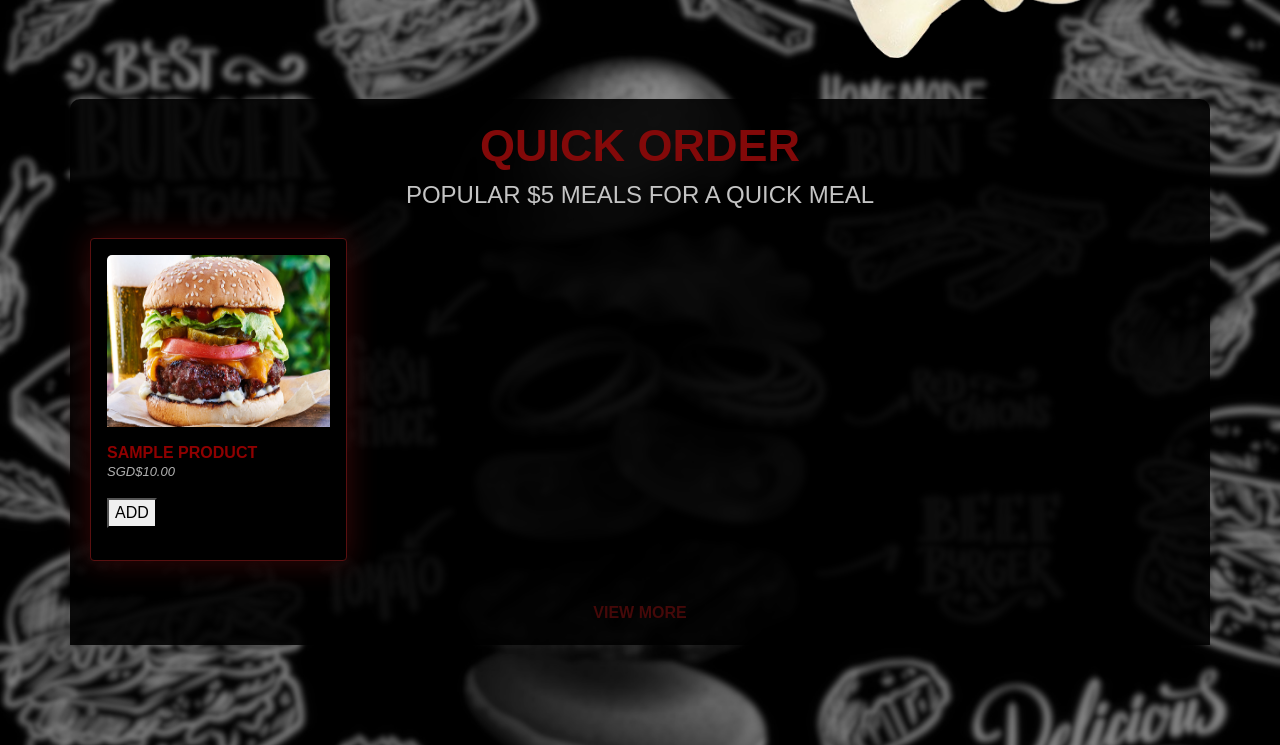
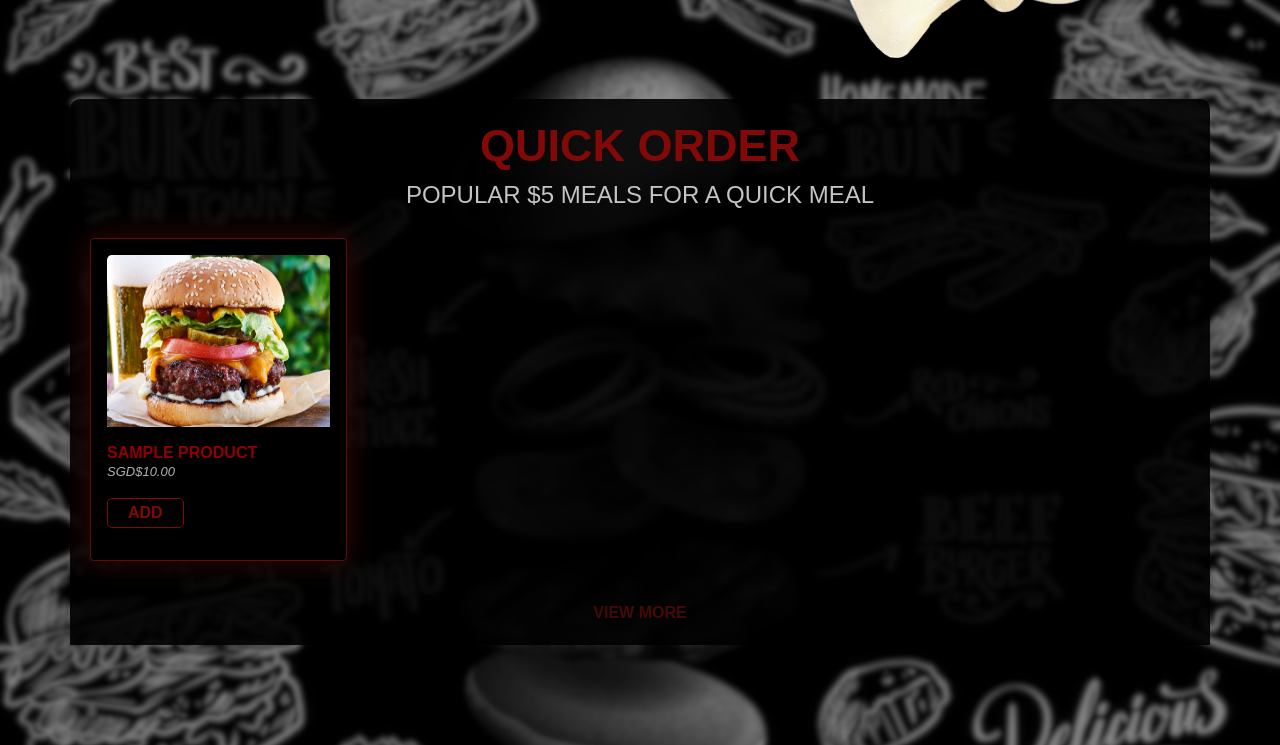
Before and after one commit to Kanahora/Dains, a Flask app: template templates/index.html in a window 1280 px wide. Shown: the part 712-1457 px from the top of the page. Run offline with Flask 2, Linux system fonts and the light colour scheme; the template is opened without the code that fills it: most values are stand-ins (such as "Sample title", 1, 10 or a date in 2020); some libraries are stand-ins or nearby versions.

Commit message:
Update index.css

```diff
--- a/static/stylesheets/index.css
+++ b/static/stylesheets/index.css
@@ -105,6 +105,26 @@
 	font-weight: 600;
 	text-transform: uppercase;
 }
+#quick-order .content .cards .card .card-body .quickorder-button {
+	font-weight: bold;
+	border-radius: 5px;
+	padding: 2px;
+	border: 1px solid rgb(131, 9, 9);
+	color: rgb(131, 9, 9);
+	background-color: rgb(0, 0, 0);
+	padding-left: 20px;
+	padding-right: 20px;
+	transition: all 0.5s;
+}
+#quick-order .content .cards .card .card-body .quickorder-button:disabled {
+	color: rgb(72, 72, 72);
+	border: 1px solid rgb(72, 72, 72);
+}
+#quick-order .content .cards .card .card-body .quickorder-button:enabled:hover {
+	border: 1px solid rgb(177, 10, 10);
+	color: rgb(177, 10, 10);
+}
+
 #quick-order .content .cards .card .card-body #price {
 	color: rgb(177, 177, 177);
 	font-style: italic;
```
